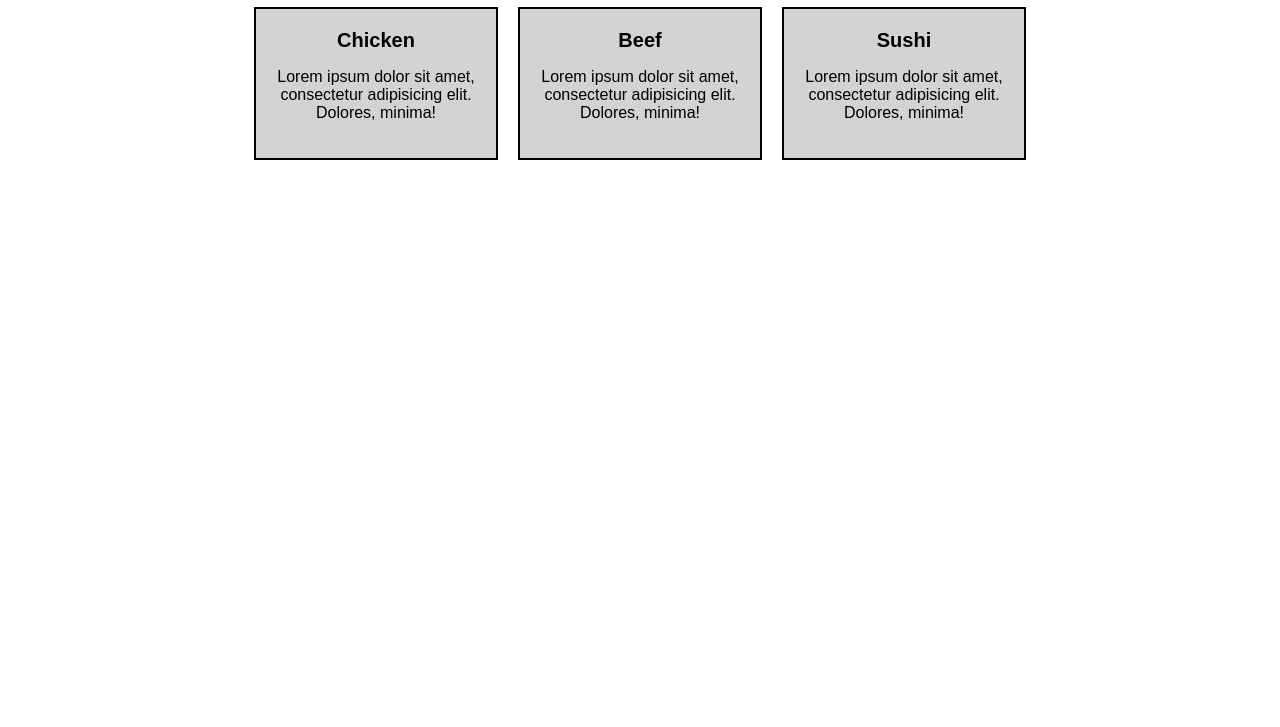
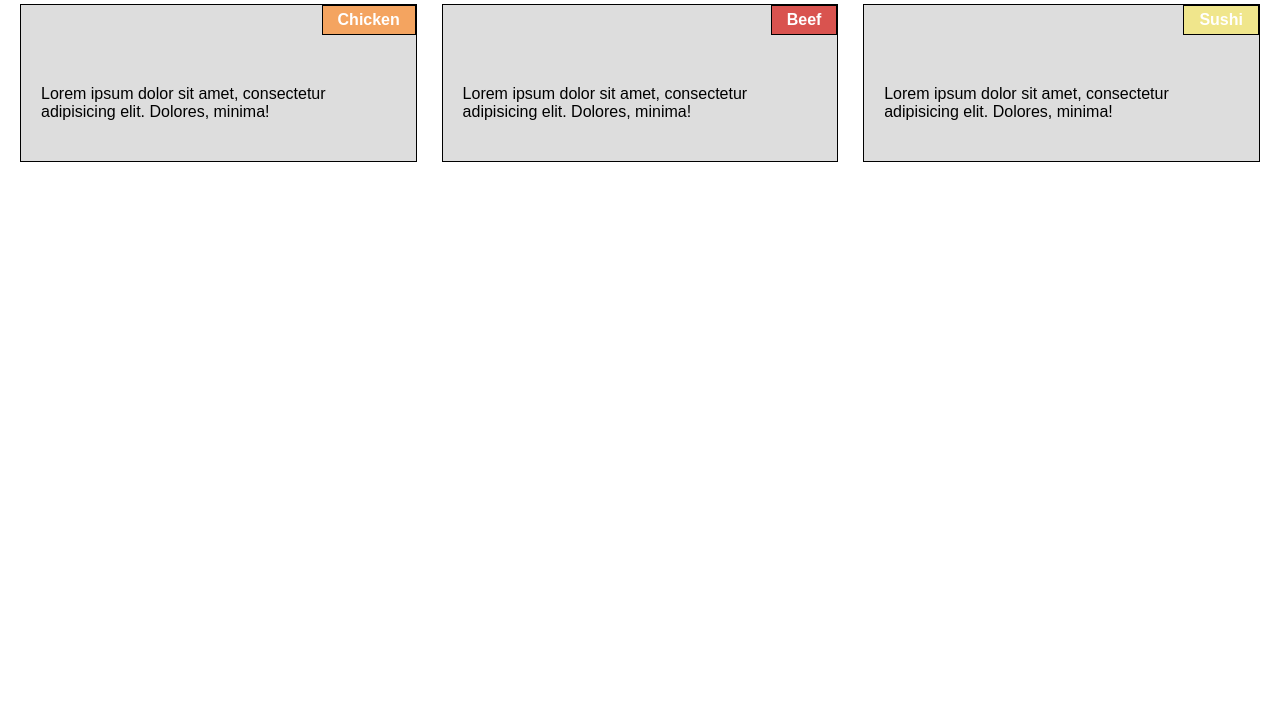
Before and after one commit to sci-chaib/module2-solution, a plain HTML site: page index.html in a window 1280 px wide. Shown: the part 73-800 px from the top of the page. Drawn offline with Linux system fonts and the light colour scheme.

Commit message:
Update styles.css

```diff
--- a/css/styles.css
+++ b/css/styles.css
@@ -1,22 +1,82 @@
-body {
+/* Global Styles */
+* {
+    box-sizing: border-box;
+    margin: 0;
+    padding: 0;
     font-family: Arial, sans-serif;
-    text-align: center;
 }
 
+body {
+    text-align: center;
+    padding: 20px;
+}
+
+h1 {
+    margin-bottom: 20px;
+}
+
+/* Main Container */
 .container {
     display: flex;
-    justify-content: center;
-    gap: 20px;
+    flex-wrap: wrap;
+    justify-content: space-between;
 }
 
+/* Sections */
 .box {
-    width: 200px;
-    padding: 20px;
-    border: 2px solid black;
-    background-color: lightgray;
+    border: 1px solid black;
+    background-color: #ddd;
+    padding: 40px 20px;
+    position: relative;
+    text-align: left;
 }
 
+.box p {
+    margin-top: 40px;
+}
+
+/* Section Titles */
 .title {
+    position: absolute;
+    top: 0;
+    right: 0;
+    background-color: #d9534f;
+    color: white;
+    padding: 5px 15px;
     font-weight: bold;
-    font-size: 20px;
+    border: 1px solid black;
 }
+
+/* Custom Colors */
+.chicken .title { background-color: #f4a460; }  /* Light Brown */
+.beef .title { background-color: #d9534f; }  /* Red */
+.sushi .title { background-color: #f0e68c; }  /* Light Yellow */
+
+/* === Responsive Design === */
+
+/* Desktop: 3 sections in one row */
+@media (min-width: 992px) {
+    .box {
+        width: 32%;
+    }
+}
+
+/* Tablet: 2 sections on top, 1 below */
+@media (min-width: 768px) and (max-width: 991px) {
+    .box {
+        width: 48%;
+        margin-bottom: 10px;
+    }
+
+    .box:nth-child(3) {
+        width: 100%;
+    }
+}
+
+/* Mobile: Each section takes full width */
+@media (max-width: 767px) {
+    .box {
+        width: 100%;
+        margin-bottom: 10px;
+    }
+}
```
